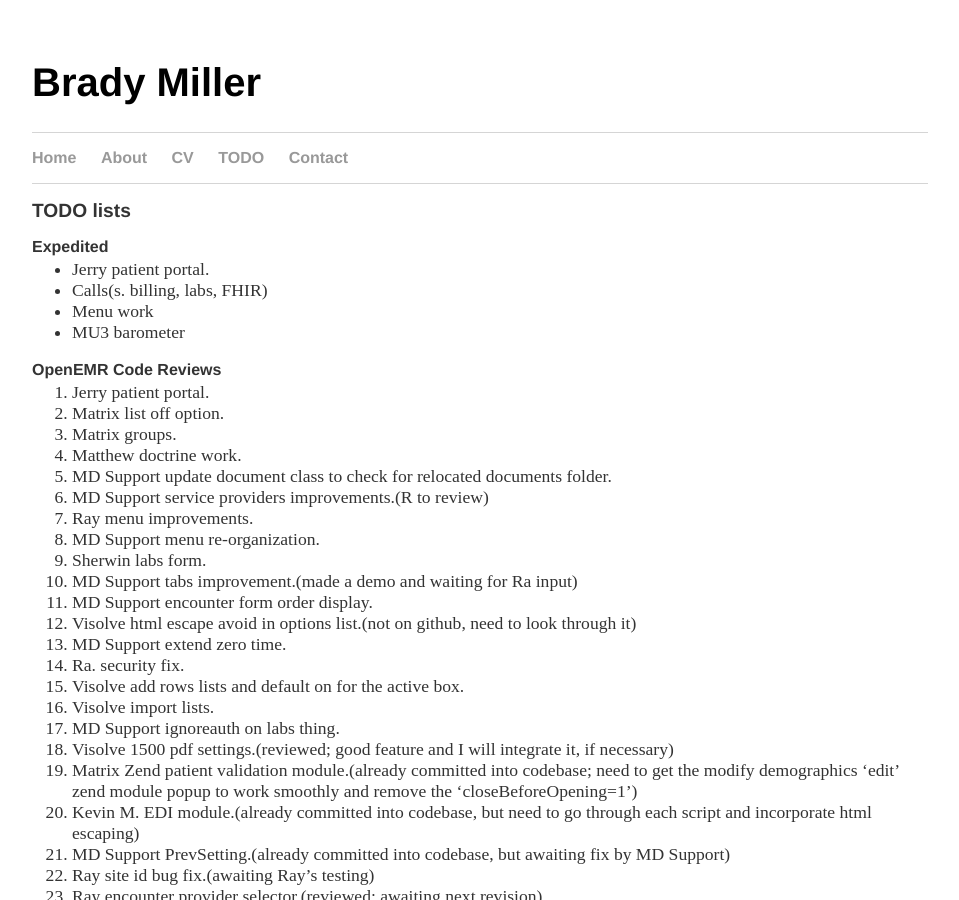
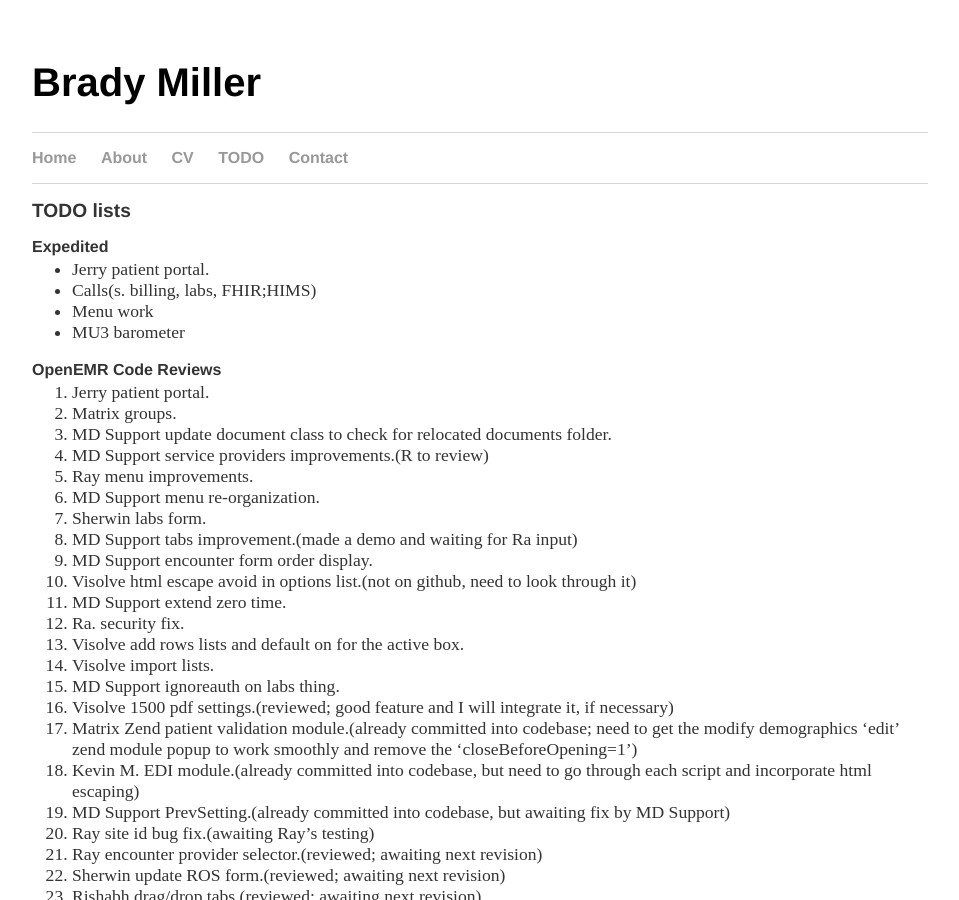
Before and after one commit to bradymiller/bradymiller.github.io, a Jekyll site: the page built from todo/index.md, in a window 1280 px wide and 900 px high. Shown: the whole window, without its empty margins (160-1119 px from the left). Built offline with Jekyll 4.4.1, drawn with Linux system fonts in a browser that asks for light colours; our own code applies the rules of GitHub Pages for plain Markdown files.

Commit message:
update TODO

```diff
--- a/todo/index.md
+++ b/todo/index.md
@@ -5,15 +5,13 @@
 
 ### Expedited
 * Jerry patient portal.
-* Calls(s. billing, labs, FHIR)
+* Calls(s. billing, labs, FHIR;HIMS)
 * Menu work
 * MU3 barometer
 
 ### OpenEMR Code Reviews
 1. Jerry patient portal.
-1. Matrix list off option.
 1. Matrix groups.
-1. Matthew doctrine work.
 1. MD Support update document class to check for relocated documents folder.
 1. MD Support service providers improvements.(R to review)
 1. Ray menu improvements.
```
